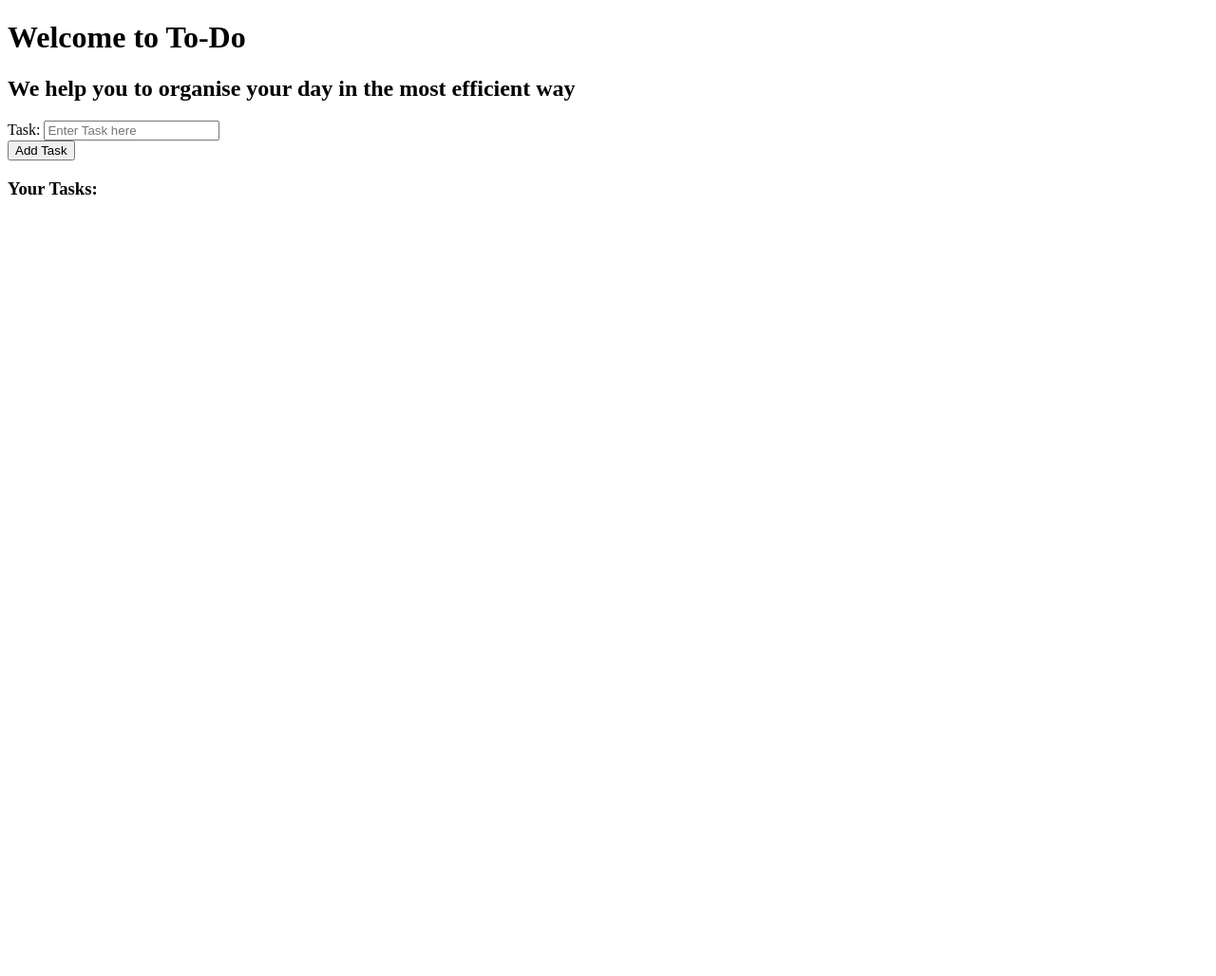
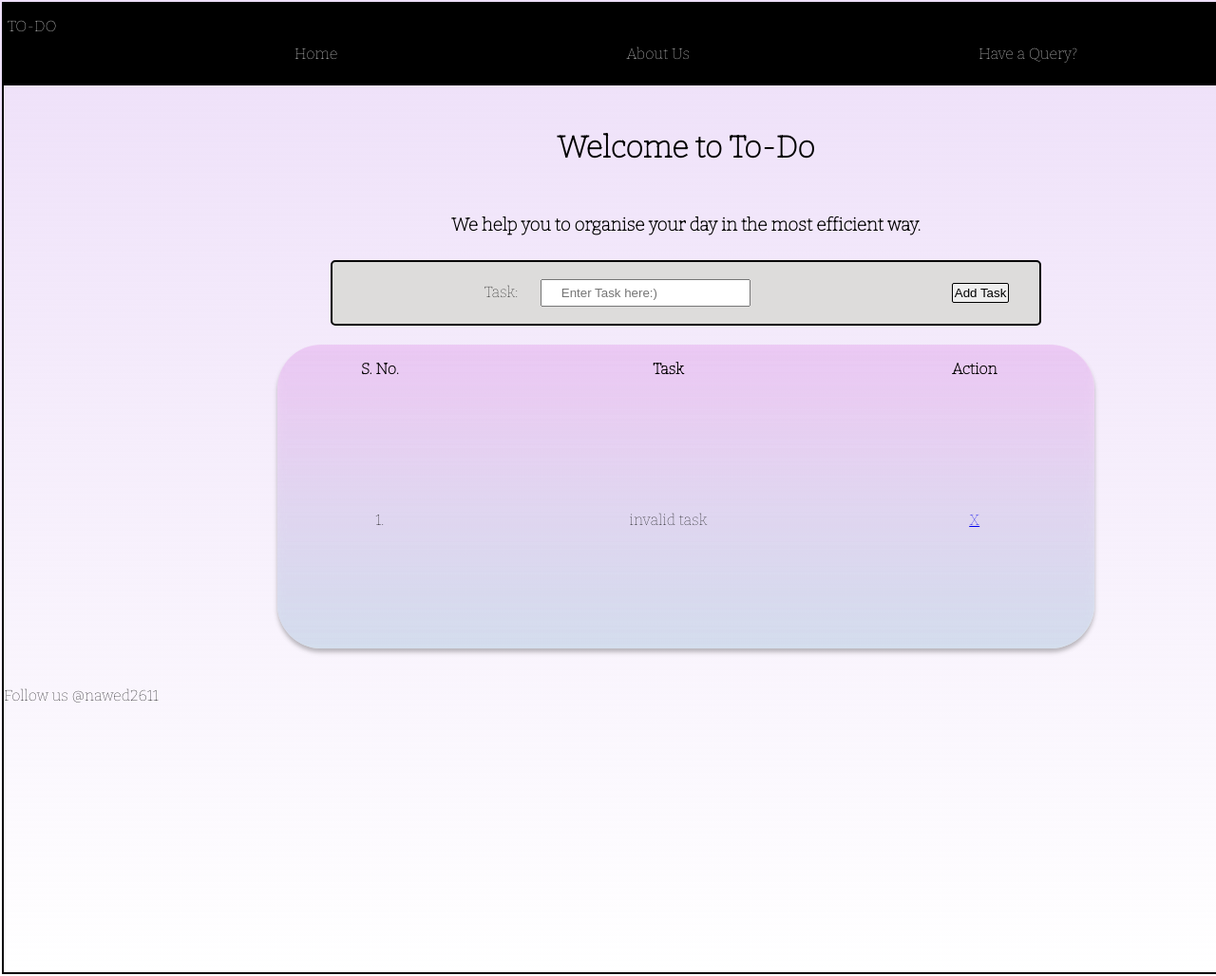
Before and after one commit to nawed2611/To-do-List, a PHP site: page / in a window 1280 px wide; the page is wider, and only the part inside the window is pictured. Shown: that part at 95% size. Before the commit the page ends 205 px from the top of that part, so only its background shows below. Run offline with PHP 8.4, Linux system fonts and the light colour scheme.

Commit message:
Added Table

```diff
--- /dev/null
+++ b/form.php
@@ -0,0 +1,8 @@
+<?php
+if(isset($_POST['task']))
+{
+    $task1 = $_POST['task'];
+
+    echo "${task1}";
+}
+    else echo "invalid task";
--- a/index.php
+++ b/index.php
@@ -4,32 +4,162 @@
     <meta charset="UTF-8">
     <meta http-equiv="X-UA-Compatible" content="IE=edge">
     <meta name="viewport" content="width=device-width, initial-scale=1.0">
+
+    <link href="https://fonts.googleapis.com/css2?family=Bitter:wght@100&display=swap" rel="stylesheet">
+
     <title>To-Do List</title>
-</head>
-<link rel="stylesheet" href="styles.css">
-<body>
+
+    <style>
+    *{
+    margin:0;
+    padding:0;
+    box-sizing: border-box;
+    }
+    body{
+    margin:2px 2px;
+    min-height: 100vh;
+    border:2px solid black;
+    font-family: 'Bitter', serif;
+    background: /* Rectangle 2 */
+
+    position: absolute;
+    width: 1440px;
+    height: 1024px;
+    left: 0px;
+    top: calc(50% - 1024px/2);
+
+    background: linear-gradient(180deg, rgba(227, 204, 245, 0.63) 0%, rgba(222, 197, 241, 0) 100%);
+    }
+
+    .navbar{
+    padding: 12px 2px;
+    border: 2px solid black;
+    background: rgb(0, 0, 0);
+    color: white;
+
+    }
+
+    main{
+    display: flex;
+    align-items: center;
+    justify-content: center;
+    flex-direction: column;
+    margin: 20px 2px;
+    }
+
+    .enter-task{
+    display: flex;
+    border:2px solid black;
+    border-radius: 5px;
+    align-items: center;
+    justify-content: center;
+    background: rgb(221, 220, 219);
+    }
+
+    .btn{
+    border-radius: 2px;
+    border: 1px solid black;
+    margin: 1rem 2rem;
+    padding: 2px 2px;
+    }
+    .btn:hover{
+    background: blanchedalmond;
+    }
+    .navbar ul{
+    display: flex;
+    align-items: center;
+    justify-content: space-evenly;
+    list-style: none;
+    padding: 2px 2px;
+    }
+    .navbar ul li{
+    margin: 4px 2px;
+    padding: 4px 2px;
+    }
+    .navbar ul li:hover{
+    border: 1px solid white;
+    }
+
+    main h1,h3{
+    margin: 15px 40px;
+    padding: 11px 81px;
+    }
+
+    table{
+    /* Rectangle 1 */
+    min-height: 40vh;
+    width: 60%;
+    mix-blend-mode: darken;
+    background: linear-gradient(180deg, rgb(240 172 237 / 44%) 0%, rgb(199 222 232 / 72%) 100%);
+    backdrop-filter: blur(4px);
+    box-shadow: 0px 4px 4px rgba(0, 0, 0, 0.25);
+    border-radius: 46px;
+    /* Note: backdrop-filter has minimal browser support */
+    margin: 20px 2px;
+    }
+    th{
+    margin:2px 2px;
+    padding: 14px 2px;
+    }
+    tbody{
+
+    margin: 2px 2px;
+    }
+    form{
+    margin: 1rem 5rem;
+    padding: 0rem 5rem;
+
+    }
+    input{
+    margin: 2px 20px;
+    padding: 5px 20px;
+    }
+    td{
+    text-align: center;
+    margin: 2px 2px;
+    }
+    </style>
+    </head>
+    <body>
     <div class="navbar">
-        <div class="logo">
 
-        </div>
-    </div>
-    <header>
-        <h1>
-        Welcome to To-Do
-        </h1>
-    </header>
-    <div class="About">
-        <h2>We help you to organise your day in the most efficient way</h2>
-    </div>
-    <div class="task_menu">
-        <form action="index.php" method="get">
-            Task: <input type="text" placeholder="Enter Task here" name = "task">
-        </form>
-        <button class="btn" name = "submit">Add Task</button>
-    </div>
-    <div class="display_tasks">
-        <h3>Your Tasks: </h3>
+        TO-DO
+        <ul>
+            <li>Home</li>
+            <li>About Us</li>
+            <li>Have a Query?</li>
+        </ul>
     </div>
 
-</body>
+    <main>
+        <h1>Welcome to To-Do</h1>
+        <h3>We help you to organise your day in the most efficient way.</h3>
+    <div class="enter-task">
+        <form action="index.php" method="POST">
+            Task: <input type="text" placeholder="Enter Task here:)" name = "task">
+        </form>
+        <button class="btn">Add Task</button>
+    </div>
+    <table class = "display-tasks">
+        <thead>
+            <tr>
+                <th>S. No.</th>
+                <th>Task</th>
+                <th>Action</th>
+            </tr>
+        </thead>
+        <tbody>
+            <td>1.</td>
+            <td>
+            <?php include 'form.php';?>
+            </td>
+            <td><a href="#">X</a></td>
+        </tbody>
+    </table>
+    </main>
+    <footer>
+        Follow us @nawed2611
+    </footer>
+    </body>
+
 </html>
```
Also changed, not shown: styles.css (deleted).
